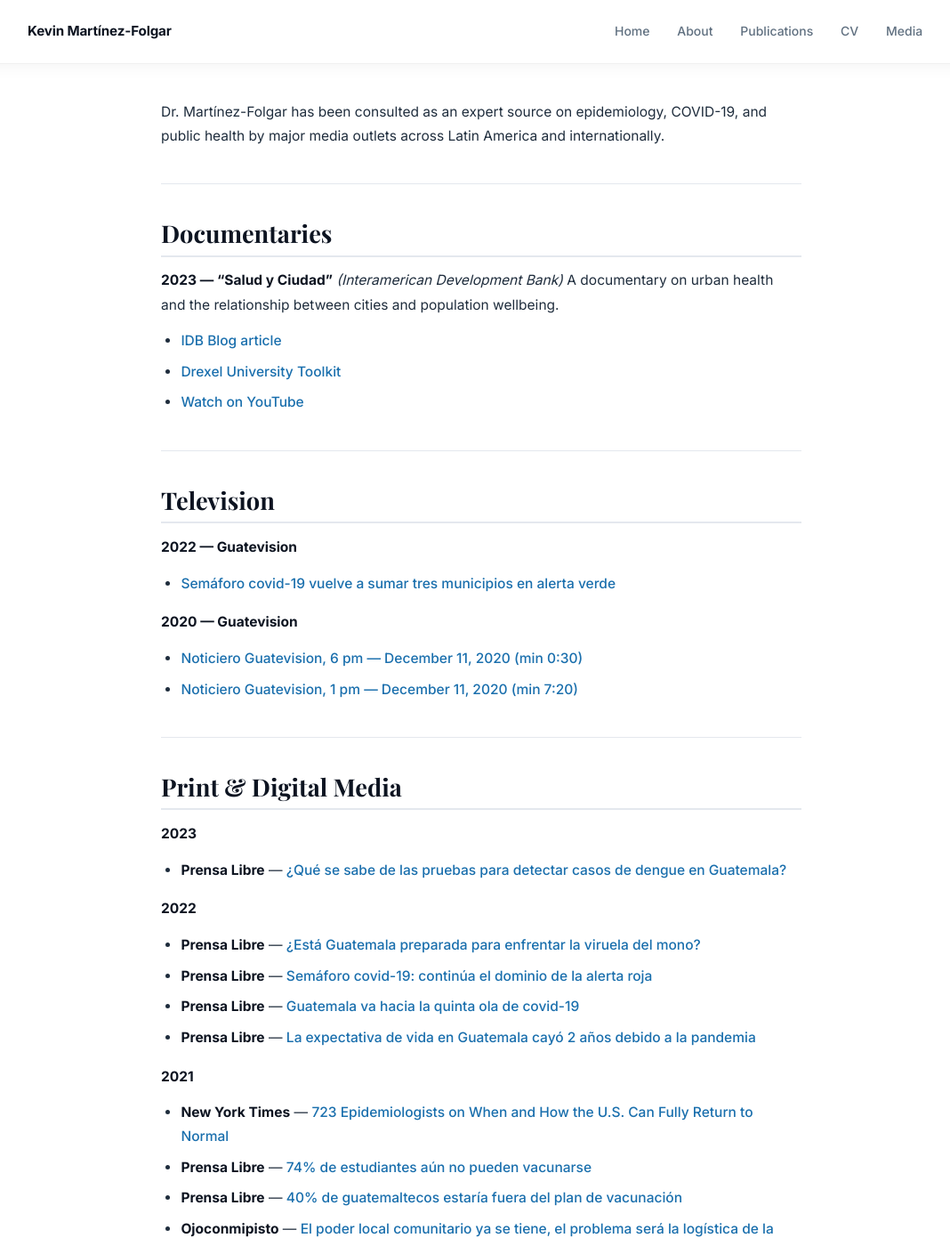
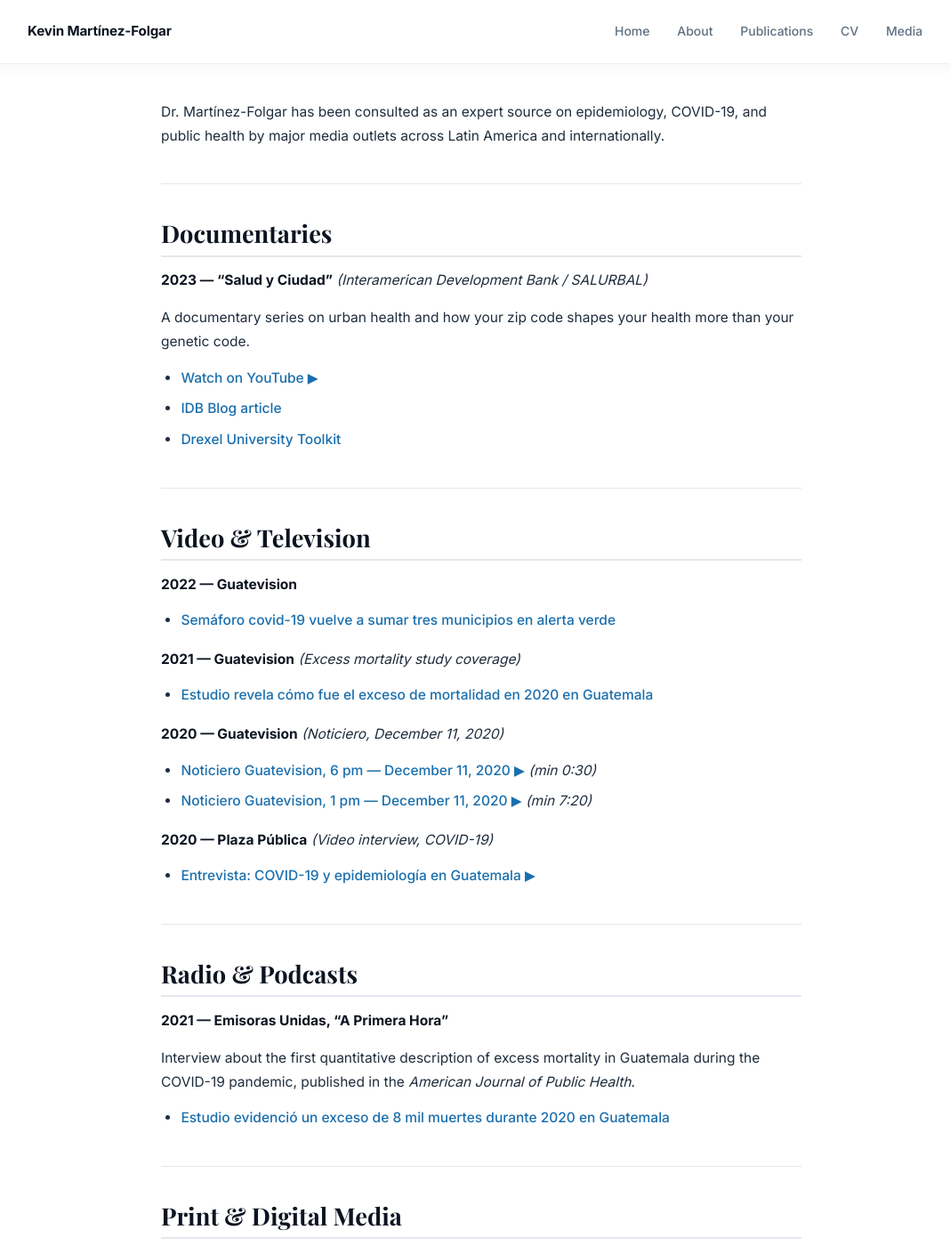
Before and after one commit to kmfolgar/kmfolgar.github.io, a Jekyll site: the page built from appearances.md, in a window 1280 px wide and 1400 px high. Shown: the whole window at 89% size, without its empty margins (99-1167 px from the left). Built offline with Jekyll 4.4.1, drawn with Linux system fonts in a browser that asks for light colours; some web fonts are replaced; some of the changed text lies outside the part shown.

```diff
--- a/appearances.md
+++ b/appearances.md
@@ -11,26 +11,44 @@ by major media outlets across Latin America and internationally.
 
 ## Documentaries
 
-**2023 — "Salud y Ciudad"** *(Interamerican Development Bank)*
-A documentary on urban health and the relationship between cities and population wellbeing.
+**2023 — "Salud y Ciudad"** *(Interamerican Development Bank / SALURBAL)*
+
+A documentary series on urban health and how your zip code shapes your health more than your genetic code.
+
+- [Watch on YouTube ▶](https://www.youtube.com/watch?v=aUM9cxbz_-s)
 - [IDB Blog article](https://blogs.iadb.org/ciudades-sostenibles/es/ciudades-saludables-codigo-postal-salud-codigo-genetico/)
 - [Drexel University Toolkit](https://drexel.edu/lac/capacity-building/toolkit/)
-- [Watch on YouTube](https://www.youtube.com/watch?v=aUM9cxbz_-s)
 
 ---
 
-## Television
+## Video & Television
 
 **2022 — Guatevision**
 - [Semáforo covid-19 vuelve a sumar tres municipios en alerta verde](https://www.guatevision.com/nacionales/semaforo-covid-19-vuelve-a-sumar-tres-municipios-en-alerta-verde)
 
-**2020 — Guatevision**
-- [Noticiero Guatevision, 6 pm — December 11, 2020 (min 0:30)](https://www.youtube.com/watch?v=5tz2TT5IX54)
-- [Noticiero Guatevision, 1 pm — December 11, 2020 (min 7:20)](https://www.youtube.com/watch?v=vn4xpwV5NW4)
+**2021 — Guatevision** *(Excess mortality study coverage)*
+- [Estudio revela cómo fue el exceso de mortalidad en 2020 en Guatemala](https://www.guatevision.com/nacionales/estudio-revela-como-fue-el-exceso-de-mortalidad-en-2020-en-guatemala-por-el-covid-19-y-que-ha-incidido-en-el-subregistro-breaking)
+
+**2020 — Guatevision** *(Noticiero, December 11, 2020)*
+- [Noticiero Guatevision, 6 pm — December 11, 2020 ▶](https://www.youtube.com/watch?v=5tz2TT5IX54) *(min 0:30)*
+- [Noticiero Guatevision, 1 pm — December 11, 2020 ▶](https://www.youtube.com/watch?v=vn4xpwV5NW4) *(min 7:20)*
+
+**2020 — Plaza Pública** *(Video interview, COVID-19)*
+- [Entrevista: COVID-19 y epidemiología en Guatemala ▶](https://www.facebook.com/PlazaPublicaGT/videos/entrevista-kevin-mart%C3%ADnez-folgar/2395543887415798/)
 
 ---
 
-## Print &amp; Digital Media
+## Radio & Podcasts
+
+**2021 — Emisoras Unidas, "A Primera Hora"**
+
+Interview about the first quantitative description of excess mortality in Guatemala during the COVID-19 pandemic, published in the *American Journal of Public Health*.
+
+- [Estudio evidenció un exceso de 8 mil muertes durante 2020 en Guatemala](https://emisorasunidas.com/2021/09/24/estudio-covid-19-muertes-2020-guatemala/)
+
+---
+
+## Print & Digital Media
 
 **2023**
 
@@ -46,8 +64,10 @@ A documentary on urban health and the relationship between cities and population
 **2021**
 
 - **New York Times** — [723 Epidemiologists on When and How the U.S. Can Fully Return to Normal](https://www.nytimes.com/2021/05/15/upshot/epidemiologists-covid-return-normal.html)
+- **Prensa Libre** — [Estudio revela el exceso de mortalidad en 2020 en Guatemala por el covid-19](https://www.prensalibre.com/guatemala/comunitario/estudio-revela-como-fue-el-exceso-de-mortalidad-en-2020-en-guatemala-por-el-covid-19-y-senala-retraso-en-el-registro-de-defunciones-breaking/)
 - **Prensa Libre** — [74% de estudiantes aún no pueden vacunarse](https://www.prensalibre.com/guatemala/comunitario/74-de-estudiantes-aun-no-pueden-vacunarse-son-los-ninos-que-cursan-primaria-y-preprimaria/)
 - **Prensa Libre** — [40% de guatemaltecos estaría fuera del plan de vacunación](https://www.prensalibre.com/guatemala/comunitario/40-de-guatemaltecos-estaria-fuera-del-plan-de-vacunacion-contra-el-covid-19-las-desigualdades-que-persisten-en-el-pais-son-parte-del-problema/)
+- **Emisoras Unidas** — [Estudio evidenció un exceso de 8 mil muertes durante 2020 en Guatemala](https://emisorasunidas.com/2021/09/24/estudio-covid-19-muertes-2020-guatemala/)
 - **Ojoconmipisto** — [El poder local comunitario ya se tiene, el problema será la logística de la vacunación](https://www.ojoconmipisto.com/el-poder-local-comunitario-ya-se-tiene-el-problema-sera-la-logistica-de-la-vacunacion/)
 
 **2020**
```
